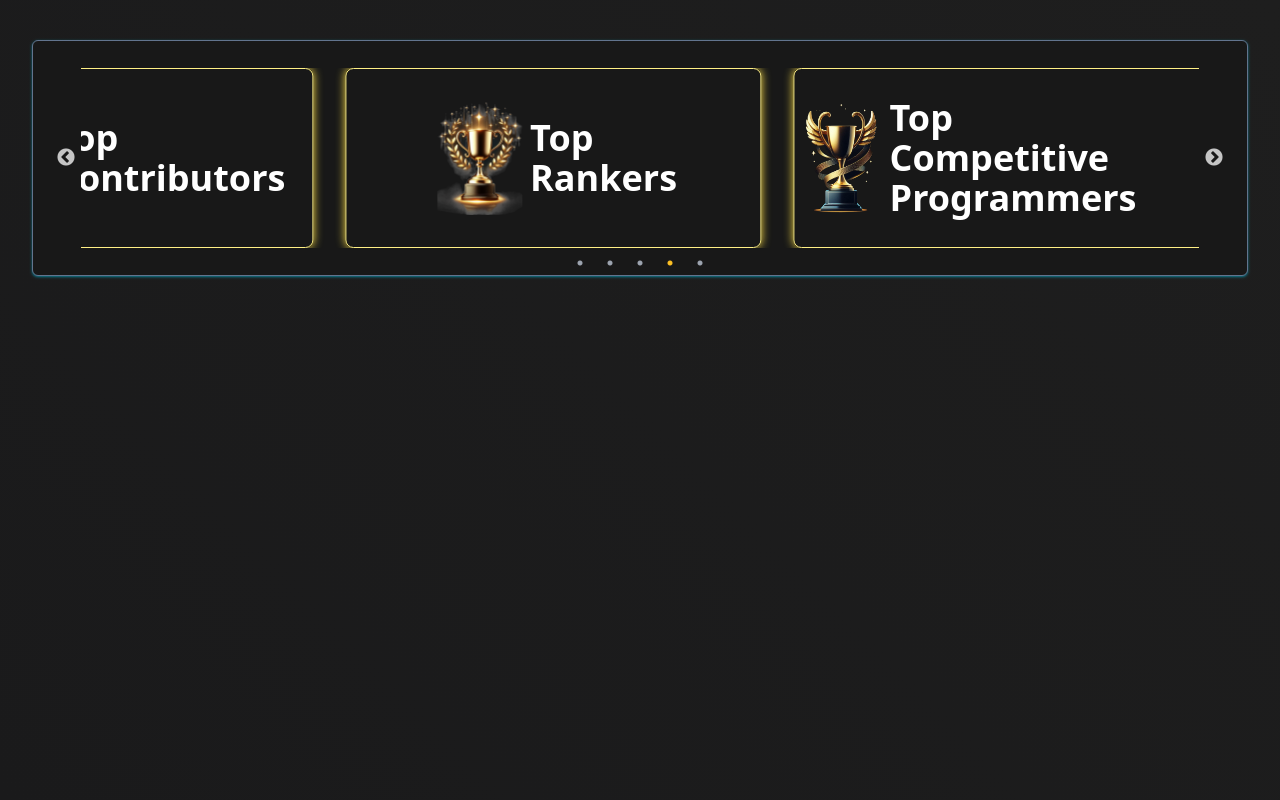
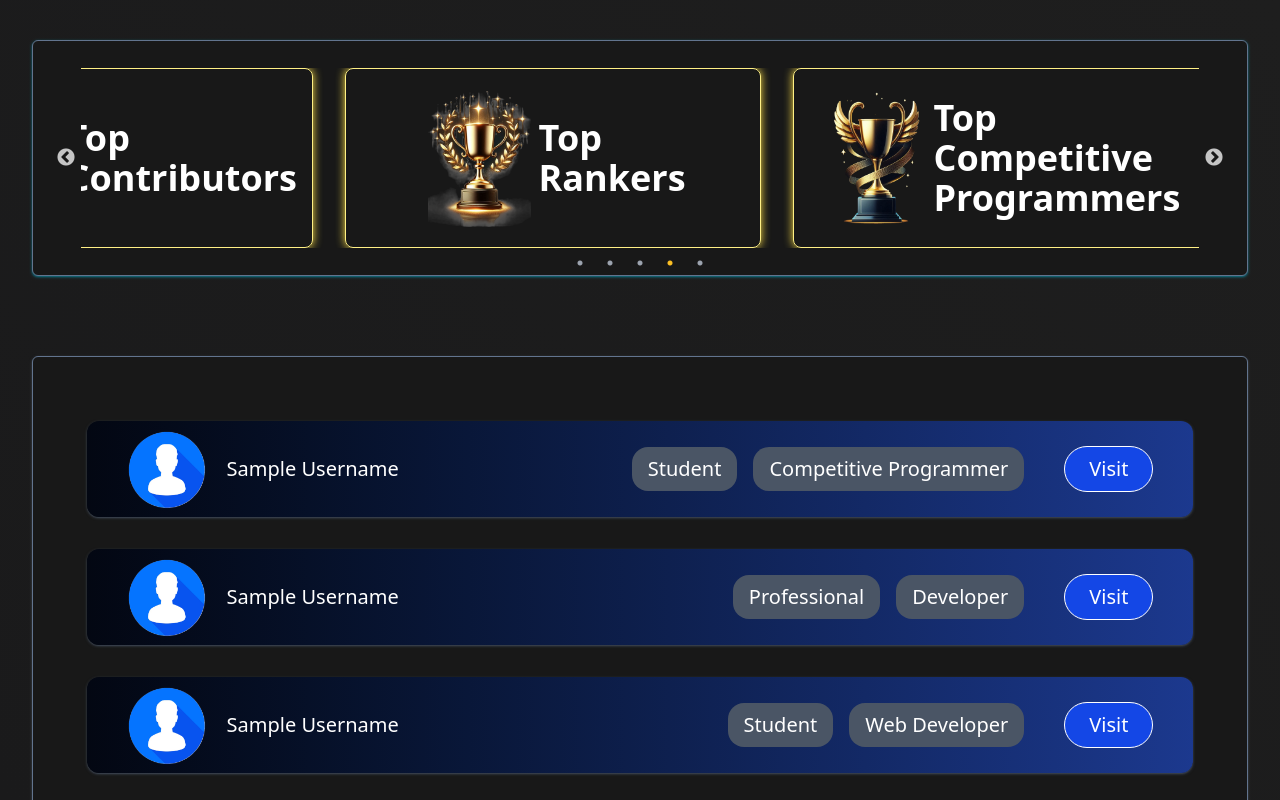
Before and after one commit to OmkarArdekar12/CodeElevate, a React (Vite) app in the folder frontend/: page / in a window 1280 px wide. Shown: the top 800 px of the page. Built offline with nearby package versions, Linux system fonts and the light colour scheme.

Commit message:
Profile Section Completed

```diff
--- a/frontend/src/App.jsx
+++ b/frontend/src/App.jsx
@@ -1,5 +1,5 @@
 import "./App.css";
-import HomePage from "./home/HomePage";
+import HomePage from "./home/HomePage.jsx";
 
 function App() {
   return (
--- a/frontend/src/home/Hero.jsx
+++ b/frontend/src/home/Hero.jsx
@@ -1,4 +1,4 @@
-import TopCard from "./TopCard";
+import TopCard from "./TopCard.jsx";
 import Slider from "react-slick";
 import "slick-carousel/slick/slick.css";
 import "slick-carousel/slick/slick-theme.css";
@@ -23,7 +23,7 @@ const settings = {
       settings: { slidesToShow: 2 },
     },
     {
-      breakpoint: 950,
+      breakpoint: 1000,
       settings: { slidesToShow: 1.5 },
     },
     {
@@ -35,8 +35,18 @@ const settings = {
       settings: {
         arrows: false,
         slidesToShow: 1,
-        vertical: true, // Enable vertical mode
-        verticalSwiping: true, // Allow vertical swiping
+        vertical: true,
+        verticalSwiping: true,
+      },
+    },
+    {
+      breakpoint: 250,
+      settings: {
+        dots: false,
+        arrows: false,
+        slidesToShow: 1,
+        vertical: true,
+        verticalSwiping: true,
       },
     },
   ],
@@ -44,7 +54,7 @@ const settings = {
 
 export default function Hero() {
   return (
-    <div className="HeroHome box flex overflow-visible text-white items-center justify-center w-[95%] h-59 p-12 rounded-md m-10 border border-slate-500 shadow-sm shadow-cyan-500/50">
+    <div className="HeroHome box flex text-white items-center justify-center w-[95%] h-59 p-12 rounded-md m-10 border border-slate-500 shadow-sm shadow-cyan-500/50">
       <div className="w-full">
         <Slider {...settings}>
           <TopCard
--- a/frontend/src/home/HomePage.jsx
+++ b/frontend/src/home/HomePage.jsx
@@ -1,11 +1,12 @@
 import Hero from "./Hero.jsx";
+import ProfileSection from "./ProfileSection.jsx";
 
 export default function HomePage() {
   return (
     <>
       <Hero />
-      {/* <SearchSection />
-      <ProfileSection /> */}
+      {/* <SearchSection /> */}
+      <ProfileSection />
     </>
   );
 }
--- a/frontend/src/home/Profile.jsx
+++ b/frontend/src/home/Profile.jsx
@@ -0,0 +1,21 @@
+export default function Profile({ user }) {
+  return (
+    <div className="flex flex-wrap w-[99%] text-xl items-center justify-between bg-gradient-to-r from-gray-950 to-blue-900 rounded-xl px-10 py-2 my-4 shadow-sm shadow-slate-500/50 hover:border hover:border-yellow-500 hover:shadow-yellow-500/50">
+      <div className="flex flex-wrap items-center justify-evenly">
+        <img src={user.image} alt={user.name} className="w-[5rem]" />
+        <p className="my-1 mx-5 mr-10">{user.name}</p>
+      </div>
+      <div className="flex flex-wrap items-center">
+        <p className="my-1 mx-2 bg-gray-600 p-2 px-4 rounded-2xl">
+          {user.role}
+        </p>
+        <p className="my-1 mx-2 bg-gray-600 p-2 px-4 rounded-2xl">
+          {user.domain}
+        </p>
+        <button className="my-1 ml-8 bg-blue-700 px-6 py-2 rounded-full border border-white">
+          Visit
+        </button>
+      </div>
+    </div>
+  );
+}
--- a/frontend/src/home/ProfileSection.jsx
+++ b/frontend/src/home/ProfileSection.jsx
@@ -1,3 +1,68 @@
+import Profile from "./Profile.jsx";
+
 export default function ProfileSection() {
-  return <h1>Profile Section</h1>;
+  return (
+    <div className="box flex flex-col text-white items-center justify-center w-[95%] p-12 rounded-md m-10 border border-slate-500 shadow-sm shadow-gray-500/50">
+      {users.map((user) => (
+        <Profile user={user} />
+      ))}
+    </div>
+  );
 }
+
+const users = [
+  {
+    image: "/images/userImage.png",
+    name: "Sample Username",
+    role: "Student",
+    domain: "Competitive Programmer",
+  },
+  {
+    image: "/images/userImage.png",
+    name: "Sample Username",
+    role: "Professional",
+    domain: "Developer",
+  },
+  {
+    image: "/images/userImage.png",
+    name: "Sample Username",
+    role: "Student",
+    domain: "Web Developer",
+  },
+  {
+    image: "/images/userImage.png",
+    name: "Sample Username",
+    role: "Professional",
+    domain: "Coder",
+  },
+  {
+    image: "/images/userImage.png",
+    name: "Sample Username",
+    role: "Student",
+    domain: "Competitive Programmer",
+  },
+  {
+    image: "/images/userImage.png",
+    name: "Sample Username",
+    role: "Professional",
+    domain: "Developer",
+  },
+  {
+    image: "/images/userImage.png",
+    name: "Sample Username",
+    role: "Student",
+    domain: "Web Developer",
+  },
+  {
+    image: "/images/userImage.png",
+    name: "Sample Username",
+    role: "Professional",
+    domain: "Coder",
+  },
+  {
+    image: "/images/userImage.png",
+    name: "Sample Username",
+    role: "Student",
+    domain: "Competitive Programmer",
+  },
+];
--- a/frontend/src/home/TopCard.jsx
+++ b/frontend/src/home/TopCard.jsx
@@ -1,7 +1,7 @@
 export default function TopCard({ image, text }) {
   return (
     <div
-      className="TopCard flex items-center justify-center bg-gradient-to-r from-black-600 to-black-700 py-8 w-[26rem] h-45 rounded-lg border border-yellow-200 mx-10"
+      className="TopCard flex items-center justify-center px-7 py-5 w-[26rem] h-45 rounded-lg border border-yellow-200 mx-10"
       style={{ boxShadow: "0px 0px 10px #fde047" }}
     >
       <img src={image} alt={text} className="h-[100%] mx-2" />
--- a/frontend/src/index.css
+++ b/frontend/src/index.css
@@ -14,7 +14,8 @@
   width: 100%;
   height: 100vh;
   display: flex;
-  justify-content: center;
+  flex-direction: column;
+  align-items: center;
 }
 
 .box {
@@ -22,12 +23,12 @@
 }
 
 .slick-dots li button:before {
-  color: #9ca3af !important; /* gray-400 (inactive) */
+  color: #9ca3af !important;
   opacity: 1 !important;
 }
 
 .slick-dots li.slick-active button:before {
-  color: #fbbf24 !important; /* yellow-400 (active) */
+  color: #fbbf24 !important;
 }
 
 @media (max-width: 570px) {
@@ -48,5 +49,7 @@
 
   .HeroHome {
     padding: 1rem;
+    padding-top: 2rem;
+    padding-bottom: 2rem;
   }
 }
```
Also changed, not shown: frontend/public/images/userImage.png (added).
